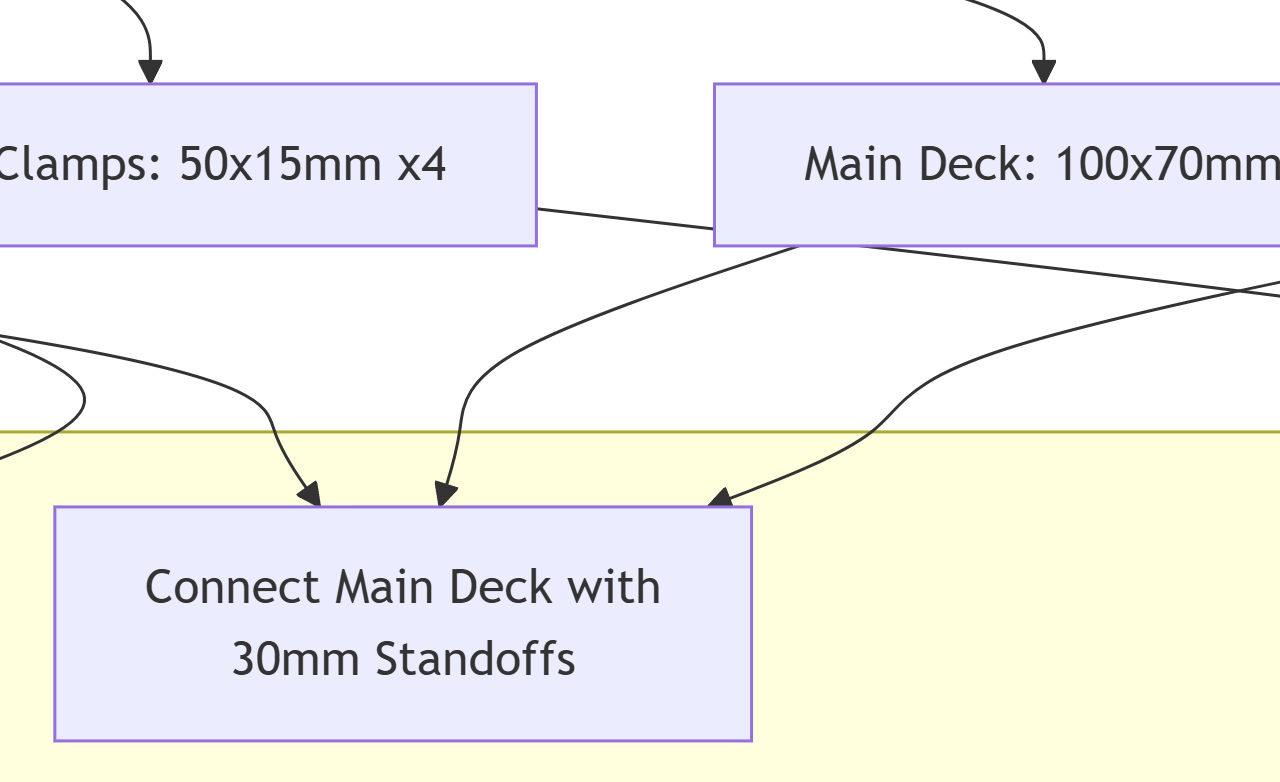
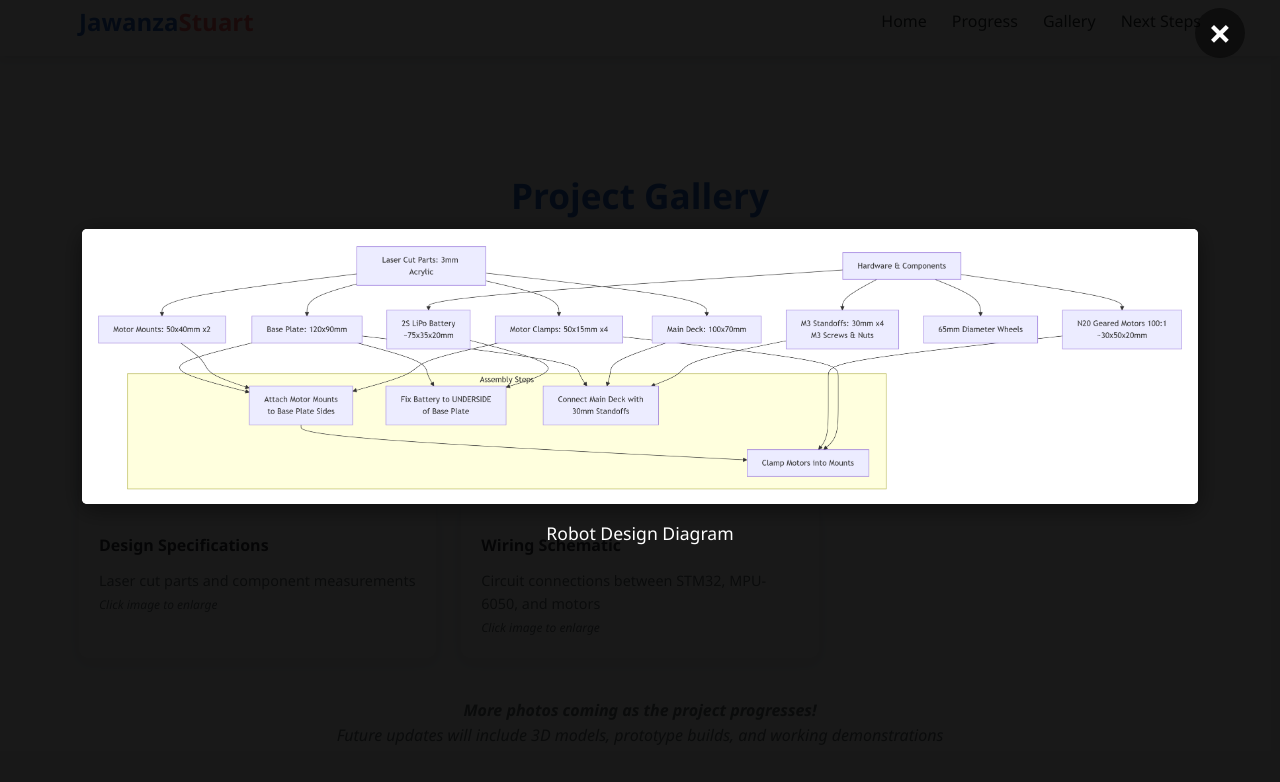
Before and after one commit to JJStuart-design/JJStuart-design.github.io, a plain HTML site: page robot-project.html in a window 1280 px wide. Both pictures are taken after a click on the picture 257 px from the left and 2207 px from the top of the page. Shown: the part 1819-2601 px from the top of the page. Drawn offline with Linux system fonts and the light colour scheme.

Commit message:
fixed bug where image wasn't being displayed and was not able to be zoomed in

```diff
--- a/robot-project.html
+++ b/robot-project.html
@@ -313,7 +313,7 @@
             color: var(--accent);
         }
 
-        /* Modal Styles */
+        /* Modal Styles - Fixed Version */
         .modal {
             display: none;
             position: fixed;
@@ -328,9 +328,28 @@
 
         .modal-content {
             display: flex;
+            flex-direction: column;
             justify-content: center;
             align-items: center;
             height: 100%;
+            padding: 40px 20px;
+            box-sizing: border-box;
+        }
+
+        #modalImage {
+            max-width: 90%;
+            max-height: 85%;
+            object-fit: contain;
+            border-radius: 5px;
+            box-shadow: 0 5px 25px rgba(0,0,0,0.5);
+            background: white;
+        }
+
+        #modalCaption {
+            text-align: center;
+            color: white;
+            margin-top: 15px;
+            font-size: 1.1rem;
         }
 
         .close-btn {
@@ -343,10 +362,18 @@
             cursor: pointer;
             z-index: 2001;
             transition: color 0.3s;
+            background: rgba(0,0,0,0.5);
+            width: 50px;
+            height: 50px;
+            border-radius: 50%;
+            display: flex;
+            align-items: center;
+            justify-content: center;
         }
 
         .close-btn:hover {
             color: var(--accent);
+            background: rgba(0,0,0,0.7);
         }
 
         @keyframes fadeIn {
@@ -381,6 +408,13 @@
                 top: 10px;
                 right: 20px;
                 font-size: 30px;
+                width: 40px;
+                height: 40px;
+            }
+
+            #modalImage {
+                max-width: 95vw;
+                max-height: 70vh;
             }
         }
     </style>
@@ -547,8 +581,8 @@ main frame. It's powered by two high-torque geared motors and uses a PID control
                 <div class="step">
                     <div class="step-number">4</div>
                     <div class="step-content">
-                        <h4>Testing & Calibration</h4>
-                        <p>Rigorous testing and fine-tuning of the balancing system</p>
+                        <h4>Testing & Tuning</h4>
+                        <p>Fine-tuning motor response and sensor calibration for stable balancing</p>
                     </div>
                 </div>
             </div>
@@ -558,76 +592,46 @@ main frame. It's powered by two high-torque geared motors and uses a PID control
     <!-- Footer -->
     <footer>
         <div class="container">
-            <p>Self-Balancing Robot Project by Jawanza Stuart</p>
+            <p>Jawanza Stuart | Self-Balancing Robot Project</p>
             <a href="index.html" class="back-link"><i class="fas fa-arrow-left"></i> Back to Portfolio</a>
         </div>
     </footer>
 
-    <!-- Modal for enlarged images -->
+    <!-- Modal -->
     <div id="imageModal" class="modal">
         <span class="close-btn" onclick="closeModal()">&times;</span>
         <div class="modal-content">
-            <img id="modalImage" src="" alt="">
+            <img id="modalImage" src="" alt="Enlarged Image">
+            <div id="modalCaption"></div>
         </div>
-        <div id="modalCaption"></div>
     </div>
 
     <script>
-        // Simple script to handle navigation highlighting
-        const sections = document.querySelectorAll('section');
-        const navLinks = document.querySelectorAll('.nav-links a');
+        function openModal(src, caption) {
+            const modal = document.getElementById("imageModal");
+            const modalImg = document.getElementById("modalImage");
+            const modalCaption = document.getElementById("modalCaption");
 
-        window.addEventListener('scroll', function() {
-            let current = '';
-
-            sections.forEach(section => {
-                const sectionTop = section.offsetTop;
-                const sectionHeight = section.clientHeight;
-                if (pageYOffset >= (sectionTop - 100)) {
-                    current = section.getAttribute('id');
-                }
-            });
-
-            navLinks.forEach(link => {
-                link.classList.remove('active');
-                if (link.getAttribute('href').substring(1) === current) {
-                    link.classList.add('active');
-                }
-            });
-        });
-
-        // Modal functions for image enlargement
-        function openModal(imageSrc, caption) {
-            const modal = document.getElementById('imageModal');
-            const modalImg = document.getElementById('modalImage');
-            const captionText = document.getElementById('modalCaption');
-
-            modal.style.display = 'block';
-            modalImg.src = imageSrc;
-            captionText.textContent = caption;
-
-            // Prevent body scrolling when modal is open
-            document.body.style.overflow = 'hidden';
+            modal.style.display = "block";
+            modalImg.src = src;
+            modalCaption.textContent = caption;
         }
 
         function closeModal() {
-            const modal = document.getElementById('imageModal');
-            modal.style.display = 'none';
-
-            // Restore body scrolling
-            document.body.style.overflow = 'auto';
+            document.getElementById("imageModal").style.display = "none";
         }
 
-        // Close modal when clicking outside the image
-        document.getElementById('imageModal').addEventListener('click', function(e) {
-            if (e.target === this) {
-                closeModal();
+        // Close modal when clicking outside image
+        window.onclick = function(event) {
+            const modal = document.getElementById("imageModal");
+            if (event.target === modal) {
+                modal.style.display = "none";
             }
-        });
+        }
 
-        // Close modal with Escape key
-        document.addEventListener('keydown', function(e) {
-            if (e.key === 'Escape') {
+        // Close modal with Esc key
+        window.addEventListener('keydown', function(event) {
+            if (event.key === "Escape") {
                 closeModal();
             }
         });
```
